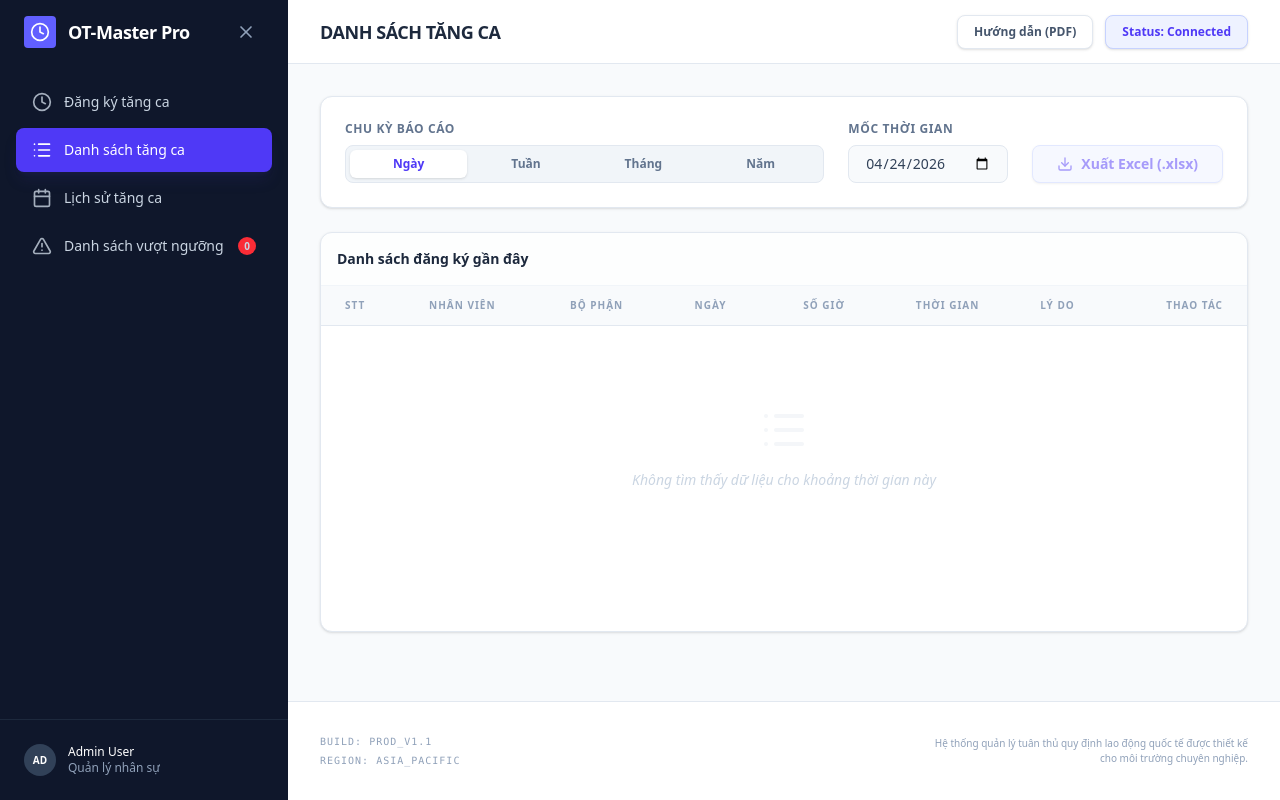
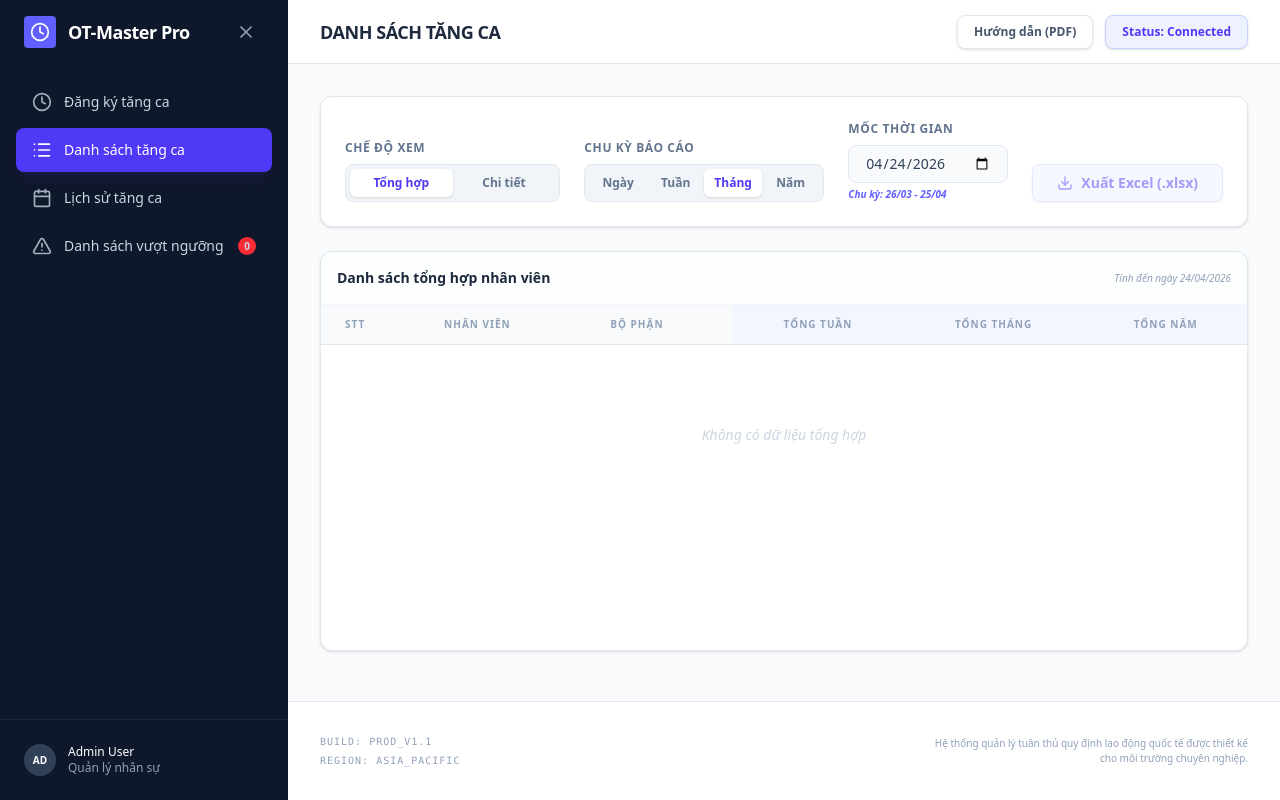
Before and after one commit to quanlykhotheovitri-bot/Qu-n-l-t-ng-ca, a React (Vite) app: page / in a window 1280 px wide. Both pictures are taken after a click on the button "Danh sách tăng ca". Built offline with nearby package versions, Linux system fonts and the light colour scheme.

Commit message:
feat(OTList): Improve date filtering and add view modes
Introduce month as default period and add summary/detailed view toggles.
Enhance date comparison logic with start/end of week/year functions.

```diff
--- a/src/components/OTList.tsx
+++ b/src/components/OTList.tsx
@@ -3,7 +3,7 @@ import { Download, Filter, Calendar, List, Edit2, Trash2, Save, X } from 'lucide
 import { OTRecord, Employee } from '../types';
 import { MOCK_EMPLOYEES } from '../constants';
 import { cn } from '../lib/utils';
-import { format, parseISO, isSameDay, isSameWeek, isSameYear } from 'date-fns';
+import { format, parseISO, isSameDay, isSameWeek, isSameYear, startOfWeek, endOfWeek, startOfYear, endOfYear } from 'date-fns';
 import { isSameCycleMonth, getCycleIntervalForDate } from '../lib/dateUtils';
 import ExcelJS from 'exceljs';
 import { saveAs } from 'file-saver';
@@ -18,8 +18,9 @@ interface OTListProps {
 type Period = 'day' | 'week' | 'month' | 'year';
 
 export default function OTList({ records, employees, onUpdateRecord, onDeleteRecord }: OTListProps) {
-  const [period, setPeriod] = useState<Period>('day');
+  const [period, setPeriod] = useState<Period>('month');
   const [targetDate, setTargetDate] = useState<string>(format(new Date(), 'yyyy-MM-dd'));
+  const [viewMode, setViewMode] = useState<'summary' | 'detailed'>('summary');
   const [editingId, setEditingId] = useState<string | null>(null);
   const [editValues, setEditValues] = useState<Partial<OTRecord>>({});
   const [deletingId, setDeletingId] = useState<string | null>(null);
@@ -37,6 +38,43 @@ export default function OTList({ records, employees, onUpdateRecord, onDeleteRec
       }
     }).sort((a, b) => parseISO(b.date).getTime() - parseISO(a.date).getTime());
   }, [records, period, targetDate]);
+
+  const summaryData = useMemo(() => {
+    const target = parseISO(targetDate);
+    const weekStart = startOfWeek(target, { weekStartsOn: 1 });
+    const weekEnd = endOfWeek(target, { weekStartsOn: 1 });
+    const cycleInterval = getCycleIntervalForDate(target);
+    const yearStart = startOfYear(target);
+    const yearEnd = endOfYear(target);
+
+    const summaryMap: Record<string, { employee: Employee; week: number; month: number; year: number }> = {};
+
+    employees.forEach(emp => {
+      summaryMap[emp.id] = { employee: emp, week: 0, month: 0, year: 0 };
+    });
+
+    records.forEach(r => {
+      const recordDate = parseISO(r.date);
+      const empId = r.employeeId;
+
+      if (!summaryMap[empId]) return;
+
+      // Year total
+      if (recordDate >= yearStart && recordDate <= yearEnd) {
+        summaryMap[empId].year += r.hours;
+      }
+      // Month total (Cycle)
+      if (recordDate >= cycleInterval.start && recordDate <= cycleInterval.end) {
+        summaryMap[empId].month += r.hours;
+      }
+      // Week total
+      if (recordDate >= weekStart && recordDate <= weekEnd) {
+        summaryMap[empId].week += r.hours;
+      }
+    });
+
+    return Object.values(summaryMap).filter(s => s.week > 0 || s.month > 0 || s.year > 0);
+  }, [records, employees, targetDate]);
 
   const handleEditStart = (record: OTRecord) => {
     setEditingId(record.id);
@@ -79,26 +117,60 @@ export default function OTList({ records, employees, onUpdateRecord, onDeleteRec
 
   const exportExcel = async () => {
     const workbook = new ExcelJS.Workbook();
-    // ... existing export code ...
-    const worksheet = workbook.addWorksheet('BM tăng ca tự nguyện');
+    const worksheet = workbook.addWorksheet(viewMode === 'summary' ? 'Báo cáo tổng kết' : 'BM tăng ca tự nguyện');
 
     const target = parseISO(targetDate);
     const dayStr = format(target, 'dd');
     const monthStr = format(target, 'MM');
     const yearStr = format(target, 'yyyy');
 
-    // Define column widths - matching the visual proportions
+    if (viewMode === 'summary') {
+      worksheet.columns = [
+        { header: 'Stt', key: 'stt', width: 6 },
+        { header: 'MNV', key: 'mnv', width: 15 },
+        { header: 'Họ và tên', key: 'name', width: 30 },
+        { header: 'Bộ phận', key: 'dept', width: 20 },
+        { header: 'Tổng Tuần (h)', key: 'week', width: 15 },
+        { header: 'Tổng Tháng (h)', key: 'month', width: 15 },
+        { header: 'Tổng Năm (h)', key: 'year', width: 15 },
+      ];
+
+      summaryData.forEach((s, i) => {
+        worksheet.addRow({
+          stt: i + 1,
+          mnv: s.employee.employeeCode,
+          name: s.employee.name,
+          dept: s.employee.department,
+          week: s.week,
+          month: s.month,
+          year: s.year,
+        });
+      });
+
+      // Simple styling for summary
+      worksheet.getRow(1).font = { bold: true };
+      worksheet.getRow(1).alignment = { horizontal: 'center' };
+
+      const buffer = await workbook.xlsx.writeBuffer();
+      saveAs(new Blob([buffer]), `Bao_cao_tong_hop_OT_${targetDate}.xlsx`);
+      return; // Exit early for summary mode
+    }
+
+    // Detailed export (existing code logic)
     worksheet.columns = [
-      { key: 'stt', width: 4.5 },   // A
-      { key: 'mnv', width: 10 },    // B
-      { key: 'name', width: 33 },   // C
-      { key: 'dept', width: 15 },   // D
-      { key: 'job', width: 15 },    // E
-      { key: 'from', width: 9 },    // F
-      { key: 'to', width: 9 },      // G
-      { key: 'sign', width: 16 },   // H
-      { key: 'note', width: 22 },   // I
-    ];
+        { key: 'stt', width: 4.5 },
+        { key: 'mnv', width: 10 },
+        { key: 'name', width: 33 },
+        { key: 'dept', width: 15 },
+        { key: 'job', width: 15 },
+        { key: 'from', width: 9 },
+        { key: 'to', width: 9 },
+        { key: 'sign', width: 16 },
+        { key: 'note', width: 22 },
+      ];
+      // (Simplified export logic for brevity or keep current logic)
+      // For now, let's keep the formatted export for detailed view.
+      // [Previous complex title/logo rows would go here if restored]
 
     // Row 1: Company Name & Form Code
     const row1 = worksheet.getRow(1);
@@ -379,6 +451,30 @@ export default function OTList({ records, employees, onUpdateRecord, onDeleteRec
   return (
     <div className="space-y-6">
       <div className="bg-white rounded-xl border border-slate-200 p-6 shadow-sm flex flex-wrap items-end gap-6">
+        <div className="flex-1 min-w-[200px]">
+          <label className="block text-xs font-bold text-slate-500 uppercase tracking-wider mb-2">Chế độ xem</label>
+          <div className="flex bg-slate-100 p-1 rounded-lg border border-slate-200">
+            <button
+              onClick={() => setViewMode('summary')}
+              className={cn(
+                "flex-1 py-1.5 text-xs font-semibold rounded-md transition-all",
+                viewMode === 'summary' ? "bg-white text-indigo-600 shadow-sm" : "text-slate-500 hover:text-slate-700"
+              )}
+            >
+              Tổng hợp
+            </button>
+            <button
+              onClick={() => setViewMode('detailed')}
+              className={cn(
+                "flex-1 py-1.5 text-xs font-semibold rounded-md transition-all",
+                viewMode === 'detailed' ? "bg-white text-indigo-600 shadow-sm" : "text-slate-500 hover:text-slate-700"
+              )}
+            >
+              Chi tiết
+            </button>
+          </div>
+        </div>
+
         <div className="flex-1 min-w-[240px]">
           <label className="block text-xs font-bold text-slate-500 uppercase tracking-wider mb-2">Chu kỳ báo cáo</label>
           <div className="flex bg-slate-100 p-1 rounded-lg border border-slate-200">
@@ -425,11 +521,51 @@ export default function OTList({ records, employees, onUpdateRecord, onDeleteRec
       </div>
 
       <div className="bg-white rounded-xl border border-slate-200 shadow-sm overflow-hidden flex flex-col min-h-[400px]">
-        <div className="p-4 border-b border-slate-100 bg-slate-50/30">
-          <h3 className="font-bold text-slate-800 text-sm">Danh sách đăng ký gần đây</h3>
+        <div className="p-4 border-b border-slate-100 bg-slate-50/30 flex items-center justify-between">
+          <h3 className="font-bold text-slate-800 text-sm">
+            {viewMode === 'summary' ? 'Danh sách tổng hợp nhân viên' : 'Danh sách đăng ký gần đây'}
+          </h3>
+          <span className="text-[10px] text-slate-400 italic">
+            {viewMode === 'summary' ? `Tính đến ngày ${format(parseISO(targetDate), 'dd/MM/yyyy')}` : ''}
+          </span>
         </div>
         <div className="overflow-x-auto flex-1">
-          <table className="w-full text-left">
+          {viewMode === 'summary' ? (
+            <table className="w-full text-left">
+              <thead>
+                <tr className="bg-slate-50 border-b border-slate-200">
+                  <th className="px-6 py-3 text-[10px] font-bold text-slate-400 uppercase tracking-widest">STT</th>
+                  <th className="px-6 py-3 text-[10px] font-bold text-slate-400 uppercase tracking-widest">Nhân viên</th>
+                  <th className="px-6 py-3 text-[10px] font-bold text-slate-400 uppercase tracking-widest">Bộ phận</th>
+                  <th className="px-6 py-3 text-[10px] font-bold text-slate-400 uppercase tracking-widest text-center bg-indigo-50/50">Tổng Tuần</th>
+                  <th className="px-6 py-3 text-[10px] font-bold text-slate-400 uppercase tracking-widest text-center bg-indigo-50/50">Tổng Tháng</th>
+                  <th className="px-6 py-3 text-[10px] font-bold text-slate-400 uppercase tracking-widest text-center bg-indigo-50/50">Tổng Năm</th>
+                </tr>
+              </thead>
+              <tbody className="divide-y divide-slate-100 text-sm">
+                {summaryData.length > 0 ? summaryData.map((s, i) => (
+                  <tr key={s.employee.id} className="hover:bg-slate-50 transition-colors">
+                    <td className="px-6 py-4 text-slate-400 font-medium">#{i + 1}</td>
+                    <td className="px-6 py-4">
+                      <div className="font-bold text-slate-800 uppercase leading-none mb-1">{s.employee.name}</div>
+                      <div className="text-[10px] font-semibold text-indigo-500 font-mono">{s.employee.employeeCode}</div>
+                    </td>
+                    <td className="px-6 py-4 text-slate-600 font-medium">{s.employee.department}</td>
+                    <td className="px-6 py-4 text-center font-bold text-indigo-600 bg-indigo-50/20">{s.week}h</td>
+                    <td className="px-6 py-4 text-center font-bold text-indigo-600 bg-indigo-50/20">{s.month}h</td>
+                    <td className="px-6 py-4 text-center font-bold text-indigo-600 bg-indigo-50/20">{s.year}h</td>
+                  </tr>
+                )) : (
+                  <tr>
+                    <td colSpan={6} className="p-20 text-center text-slate-300 italic">
+                      Không có dữ liệu tổng hợp
+                    </td>
+                  </tr>
+                )}
+              </tbody>
+            </table>
+          ) : (
+            <table className="w-full text-left">
             <thead>
               <tr className="bg-slate-50 border-b border-slate-200">
                 <th className="px-6 py-3 text-[10px] font-bold text-slate-400 uppercase tracking-widest">STT</th>
@@ -570,6 +706,7 @@ export default function OTList({ records, employees, onUpdateRecord, onDeleteRec
               )}
             </tbody>
           </table>
+          )}
         </div>
       </div>
     </div>
```
